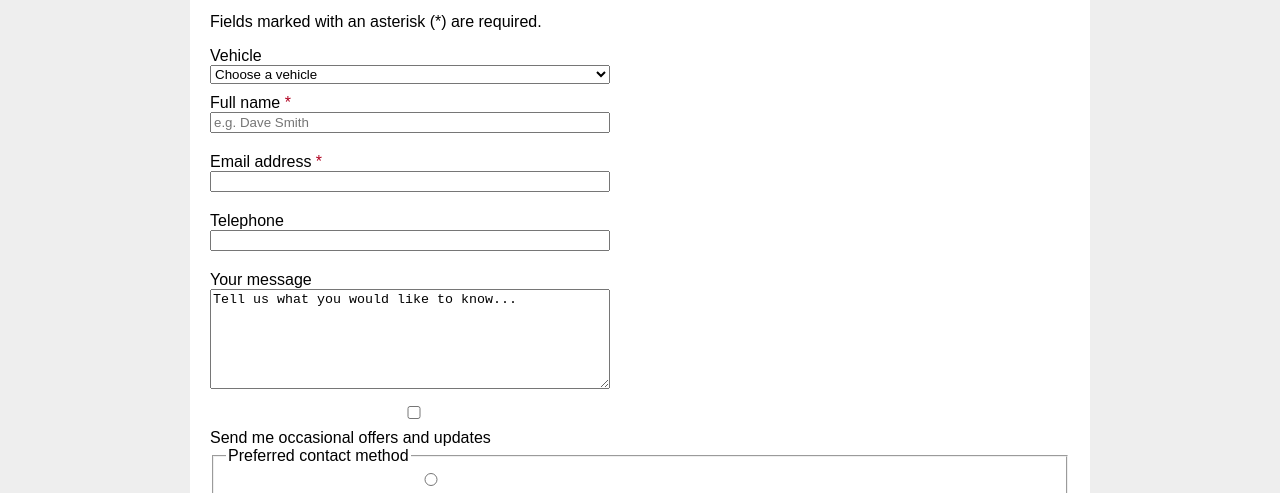
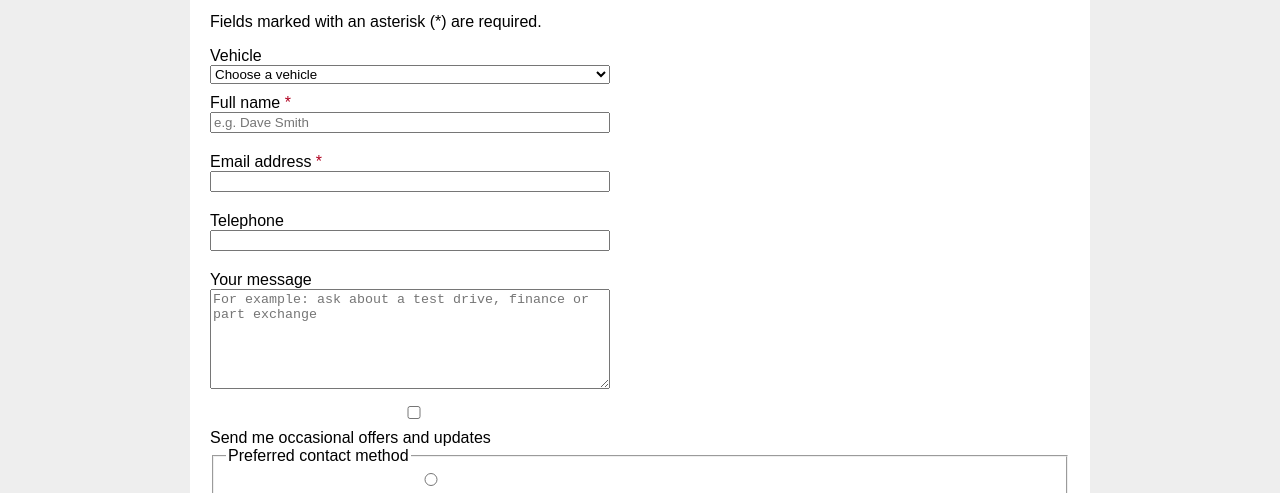
Before and after one commit to mhuzaifa-50/Barry-s-car-sales-accessibility-, a plain HTML site: page enquiry.html in a window 1280 px wide. Shown: the part 275-768 px from the top of the page. Drawn offline with Linux system fonts and the light colour scheme.

Commit message:
replaced a message with a hint message

```diff
--- a/enquiry.html
+++ b/enquiry.html
@@ -60,7 +60,7 @@
 
         <div>
             <label for="message">Your message</label>
-            <textarea id="message" name="message">Tell us what you would like to know...</textarea>
+            <textarea id="message" name="message" placeholder="For example: ask about a test drive, finance or part exchange"></textarea>
         </div>
 
         <div>
```
